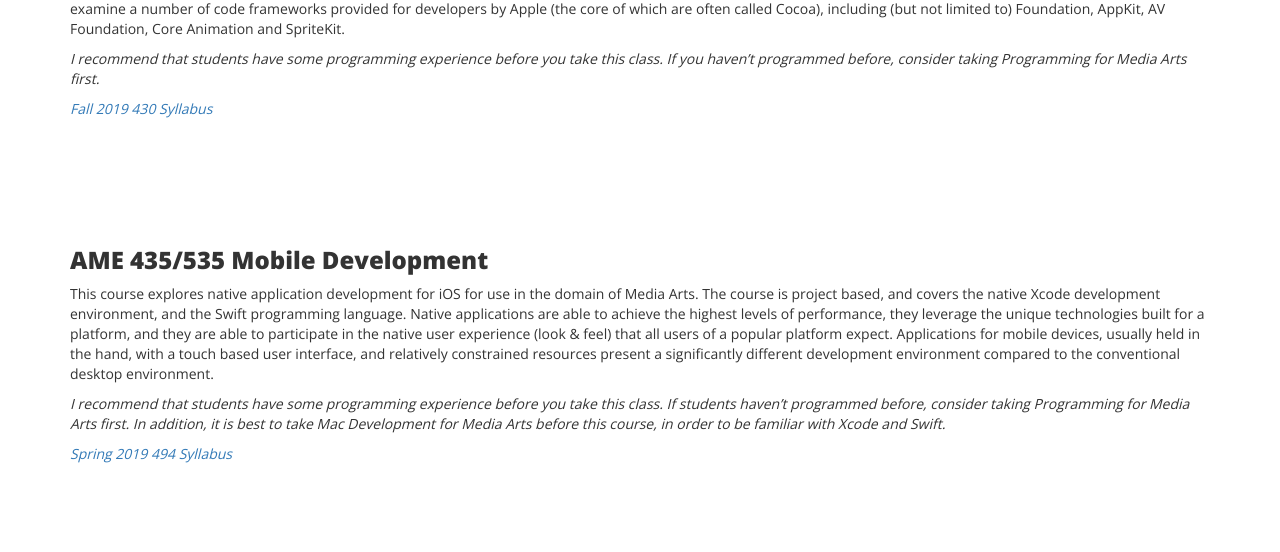
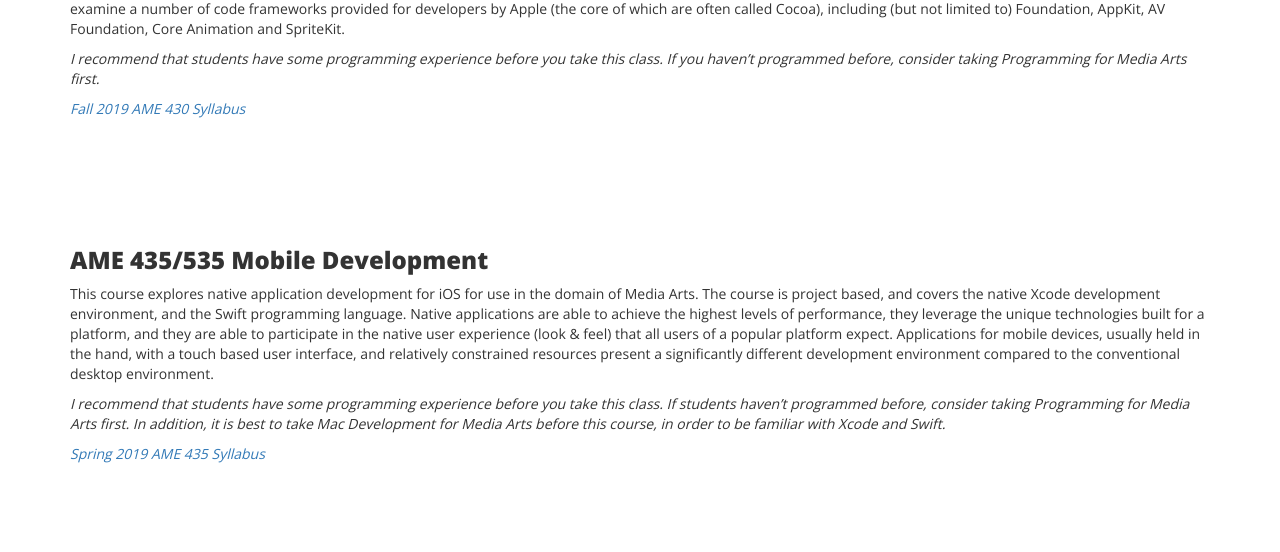
Before and after one commit to lnolson/lnolson.github.io, a Jekyll site: the page built from index.md, in a window 1280 px wide. Shown: the part 923-1475 px from the top of the page. Built offline with Jekyll 4.4.1, drawn with Linux system fonts in a browser that asks for light colours.

Commit message:
Fix  missing class prefix.

```diff
--- a/index.md
+++ b/index.md
@@ -33,7 +33,7 @@
 
 *I recommend that students have some programming experience before you take this class. If you haven't programmed before, consider taking Programming for Media Arts first.*
 
-*[Fall 2019 430 Syllabus](https://critviz.s3.amazonaws.com/uploads/user_file/file/119400/Mac+Development+Syllabus+Fall+2019.pdf)*
+*[Fall 2019 AME 430 Syllabus](https://critviz.s3.amazonaws.com/uploads/user_file/file/119400/Mac+Development+Syllabus+Fall+2019.pdf)*
 </div>
 
 <div markdown="1" class="lead-section">
@@ -43,7 +43,7 @@
 
 *I recommend that students have some programming experience before you take this class. If students haven't programmed before, consider taking Programming for Media Arts first. In addition, it is best to take Mac Development for Media Arts before this course, in order to be familiar with Xcode and Swift.*
 
-*[Spring 2019 494 Syllabus](https://critviz.s3.amazonaws.com/uploads/user_file/file/104506/Mobile+Development+Syllabus+Spring+2019.pdf)*
+*[Spring 2019 AME 435 Syllabus](https://critviz.s3.amazonaws.com/uploads/user_file/file/104506/Mobile+Development+Syllabus+Spring+2019.pdf)*
 </div>
 
 
```
